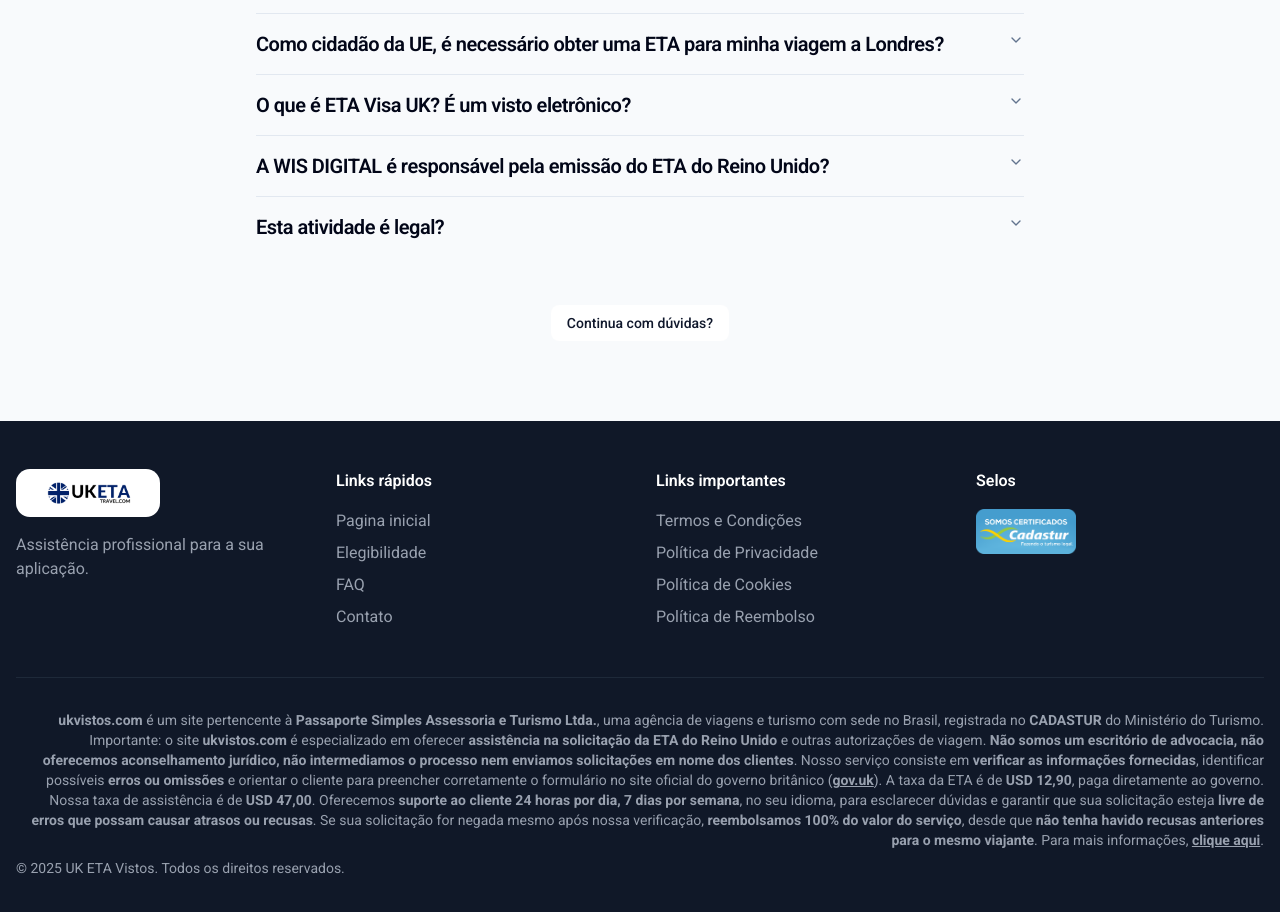
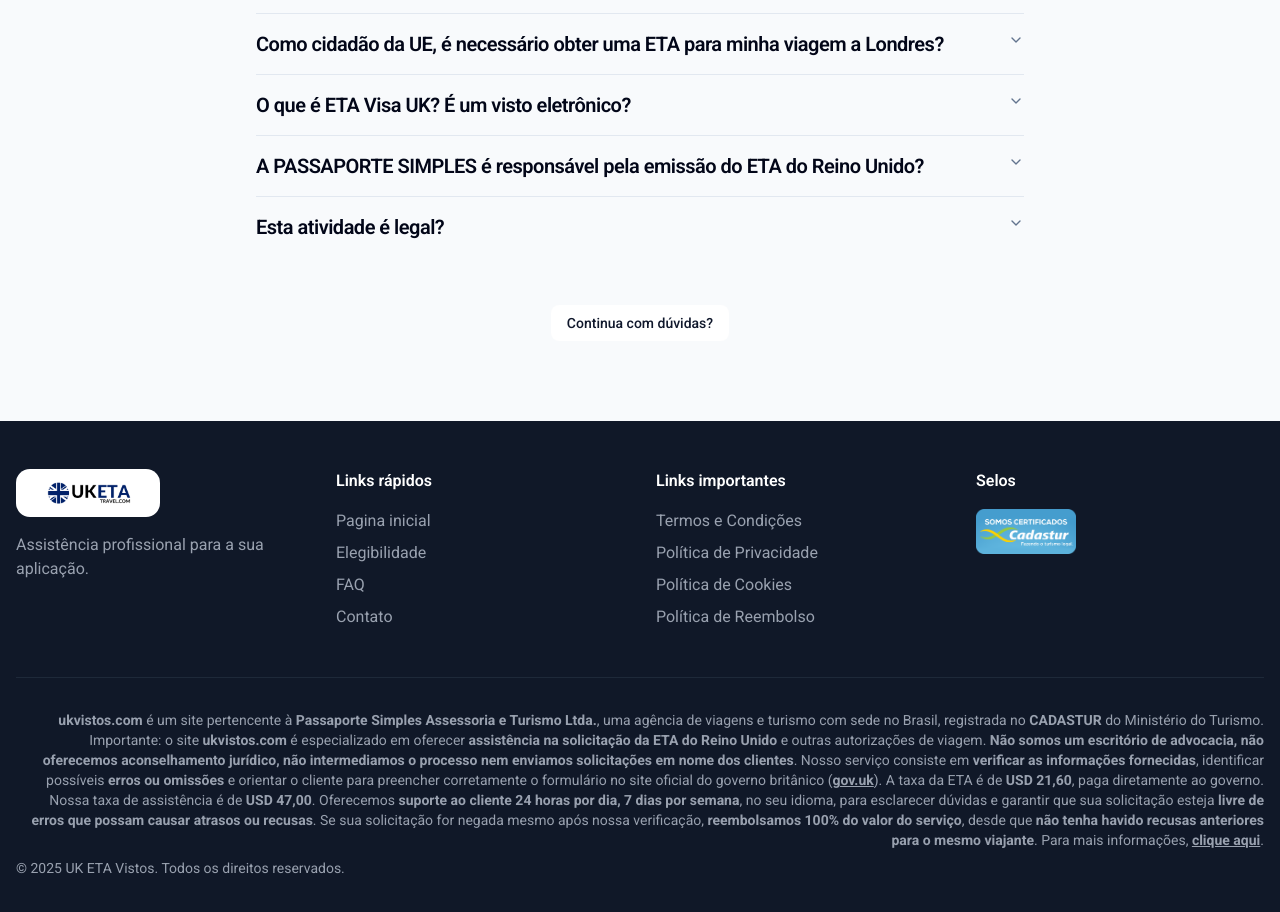
Before and after one commit to GVFerreira/client-uketatravel, a Next.js app: page / in a window 1280 px wide. Shown: the part 8140-9052 px from the top of the page. Built offline with nearby package versions, Linux system fonts and the light colour scheme.

Commit message:
alter fee from 12,90 to 21,60 | alter FAQ text

```diff
--- a/src/app/(main)/_components/faq.tsx
+++ b/src/app/(main)/_components/faq.tsx
@@ -29,8 +29,8 @@ export default function FAQuestions() {
       answer: "O ETA do Reino Unido é uma autorização eletrônica de viagem, servindo como um pré-requisito necessário para a entrada de cidadãos de países que estão isentos de obter um visto do Reino Unido, não um e-visa do Reino Unido. Isso difere do eVisa do Reino Unido, que é um registro online detalhando o status de imigração de um viajante e as condições de sua permissão para entrar ou permanecer no Reino Unido."
     },
     {
-      question: "A WIS DIGITAL é responsável pela emissão do ETA do Reino Unido?",
-      answer: "Não! A WIS DIGITAL é uma empresa privada e uma agência de viagens registrada, devidamente certificada pelo Ministério do Turismo – Cadastur, conforme evidenciado pela certificação disponível neste link. Entre outros serviços, auxiliamos nossos clientes com a emissão e renovação de ETAs para o Reino Unido. Nosso serviço consiste em organizar e revisar documentação, processar pagamentos de taxas e agendar consultas para emissão de passaporte. Supervisionamos todas as etapas necessárias para garantir um processo rápido e eficiente para nossos clientes."
+      question: "A PASSAPORTE SIMPLES é responsável pela emissão do ETA do Reino Unido?",
+      answer: "Não! A PASSAPORTE SIMPLES é uma empresa privada e uma agência de viagens registrada, devidamente certificada pelo Ministério do Turismo – Cadastur, conforme evidenciado pela certificação disponível neste link. Entre outros serviços, auxiliamos nossos clientes com a emissão e renovação de ETAs para o Reino Unido. Nosso serviço consiste em organizar e revisar documentação, processar pagamentos de taxas e agendar consultas para emissão de passaporte. Supervisionamos todas as etapas necessárias para garantir um processo rápido e eficiente para nossos clientes."
     },
     {
       question: "Esta atividade é legal?",
--- a/src/app/(main)/_components/footer.tsx
+++ b/src/app/(main)/_components/footer.tsx
@@ -81,7 +81,7 @@ export default function Footer () {
         </div>
         <div className="border-t border-gray-800 mt-12 pt-8 text-sm text-gray-400">
           <p className="mb-2 text-center md:text-right">
-            <b>ukvistos.com</b> é um site pertencente à <b>Passaporte Simples Assessoria e Turismo Ltda.</b>, uma agência de viagens e turismo com sede no Brasil, registrada no <b>CADASTUR</b> do Ministério do Turismo. Importante: o site <b>ukvistos.com</b> é especializado em oferecer <b>assistência na solicitação da ETA do Reino Unido</b> e outras autorizações de viagem. <b>Não somos um escritório de advocacia, não oferecemos aconselhamento jurídico, não intermediamos o processo nem enviamos solicitações em nome dos clientes</b>. Nosso serviço consiste em <b>verificar as informações fornecidas</b>, identificar possíveis <b>erros ou omissões</b> e orientar o cliente para preencher corretamente o formulário no site oficial do governo britânico (<a className="underline font-bold" href="https://gov.uk" target="_blank">gov.uk</a>). A taxa da ETA é de <b>USD 12,90</b>, paga diretamente ao governo. Nossa taxa de assistência é de <b>USD 47,00</b>. Oferecemos <b>suporte ao cliente 24 horas por dia, 7 dias por semana</b>, no seu idioma, para esclarecer dúvidas e garantir que sua solicitação esteja <b>livre de erros que possam causar atrasos ou recusas</b>. Se sua solicitação for negada mesmo após nossa verificação, <b>reembolsamos 100% do valor do
+            <b>ukvistos.com</b> é um site pertencente à <b>Passaporte Simples Assessoria e Turismo Ltda.</b>, uma agência de viagens e turismo com sede no Brasil, registrada no <b>CADASTUR</b> do Ministério do Turismo. Importante: o site <b>ukvistos.com</b> é especializado em oferecer <b>assistência na solicitação da ETA do Reino Unido</b> e outras autorizações de viagem. <b>Não somos um escritório de advocacia, não oferecemos aconselhamento jurídico, não intermediamos o processo nem enviamos solicitações em nome dos clientes</b>. Nosso serviço consiste em <b>verificar as informações fornecidas</b>, identificar possíveis <b>erros ou omissões</b> e orientar o cliente para preencher corretamente o formulário no site oficial do governo britânico (<a className="underline font-bold" href="https://gov.uk" target="_blank">gov.uk</a>). A taxa da ETA é de <b>USD 21,60</b>, paga diretamente ao governo. Nossa taxa de assistência é de <b>USD 47,00</b>. Oferecemos <b>suporte ao cliente 24 horas por dia, 7 dias por semana</b>, no seu idioma, para esclarecer dúvidas e garantir que sua solicitação esteja <b>livre de erros que possam causar atrasos ou recusas</b>. Se sua solicitação for negada mesmo após nossa verificação, <b>reembolsamos 100% do valor do
             serviço</b>, desde que <b>não tenha havido recusas anteriores para o mesmo viajante</b>. Para mais informações, <a className="underline font-bold" href="/contato">clique aqui</a>.
           </p>
           <p>© {new Date().getFullYear()} UK ETA Vistos. Todos os direitos reservados.</p>
--- a/src/app/(main)/checkout/components/footer.tsx
+++ b/src/app/(main)/checkout/components/footer.tsx
@@ -21,7 +21,7 @@ export default function FooterCKT () {
         </div>
         <div className="border-t border-gray-800 mt-12 pt-8 text-sm text-gray-400">
           <p className="mb-2 text-center md:text-right">
-            <b>ukvistos.com</b> é um site pertencente à <b>Passaporte Simples Assessoria e Turismo Ltda.</b>, uma agência de viagens e turismo com sede no Brasil, registrada no <b>CADASTUR</b> do Ministério do Turismo. Importante: o site <b>ukvistos.com</b> é especializado em oferecer <b>assistência na solicitação da ETA do Reino Unido</b> e outras autorizações de viagem. <b>Não somos um escritório de advocacia, não oferecemos aconselhamento jurídico, não intermediamos o processo nem enviamos solicitações em nome dos clientes</b>. Nosso serviço consiste em <b>verificar as informações fornecidas</b>, identificar possíveis <b>erros ou omissões</b> e orientar o cliente para preencher corretamente o formulário no site oficial do governo britânico (<a className="underline font-bold" href="https://gov.uk" target="_blank">gov.uk</a>). A taxa da ETA é de <b>USD 12,90</b>, paga diretamente ao governo. Nossa taxa de assistência é de <b>USD 47,00</b>. Oferecemos <b>suporte ao cliente 24 horas por dia, 7 dias por semana</b>, no seu idioma, para esclarecer dúvidas e garantir que sua solicitação esteja <b>livre de erros que possam causar atrasos ou recusas</b>. Se sua solicitação for negada mesmo após nossa verificação, <b>reembolsamos 100% do valor do
+            <b>ukvistos.com</b> é um site pertencente à <b>Passaporte Simples Assessoria e Turismo Ltda.</b>, uma agência de viagens e turismo com sede no Brasil, registrada no <b>CADASTUR</b> do Ministério do Turismo. Importante: o site <b>ukvistos.com</b> é especializado em oferecer <b>assistência na solicitação da ETA do Reino Unido</b> e outras autorizações de viagem. <b>Não somos um escritório de advocacia, não oferecemos aconselhamento jurídico, não intermediamos o processo nem enviamos solicitações em nome dos clientes</b>. Nosso serviço consiste em <b>verificar as informações fornecidas</b>, identificar possíveis <b>erros ou omissões</b> e orientar o cliente para preencher corretamente o formulário no site oficial do governo britânico (<a className="underline font-bold" href="https://gov.uk" target="_blank">gov.uk</a>). A taxa da ETA é de <b>USD 21,60</b>, paga diretamente ao governo. Nossa taxa de assistência é de <b>USD 47,00</b>. Oferecemos <b>suporte ao cliente 24 horas por dia, 7 dias por semana</b>, no seu idioma, para esclarecer dúvidas e garantir que sua solicitação esteja <b>livre de erros que possam causar atrasos ou recusas</b>. Se sua solicitação for negada mesmo após nossa verificação, <b>reembolsamos 100% do valor do
             serviço</b>, desde que <b>não tenha havido recusas anteriores para o mesmo viajante</b>. Para mais informações, <a className="underline font-bold" href="/contato">clique aqui</a>.
           </p>
           <p>© {new Date().getFullYear()} UK ETA Vistos. Todos os direitos reservados.</p>
--- a/src/app/(main)/checkout/components/order-summary.tsx
+++ b/src/app/(main)/checkout/components/order-summary.tsx
@@ -2,7 +2,7 @@ import { Card, CardContent, CardHeader, CardTitle } from "@/components/ui/card"
 
 export function OrderSummary() {
   const orderItems = [
-    { id: 1, name: "Taxa do Governo", price: 12.9 },
+    { id: 1, name: "Taxa do Governo", price: 21.6 },
     { id: 2, name: "Outras taxas", price: 47 },
   ]
 
--- a/src/app/(main)/politica-reembolso/page.tsx
+++ b/src/app/(main)/politica-reembolso/page.tsx
@@ -20,7 +20,7 @@ export default function PrivacyPolicy() {
           <p>Oferecemos <b>reembolso integral</b> da taxa de assistência <b>(USD 47,00)</b> caso a ETA seja recusada <b>mesmo após a verificação e preenchimento feitos por nossa equipe</b>.</p>
           <p><b>Importante:</b></p>
           <ul className="list-disc ml-6">
-            <li>A taxa de <b>USD 12,90</b> paga diretamente ao governo britânico não é reembolsável.</li>
+            <li>A taxa de <b>USD 21,60</b> paga diretamente ao governo britânico não é reembolsável.</li>
             <li>O reembolso <b>somente será realizado</b> se <b>não houver recusas anteriores</b> para a mesma
             pessoa (mesmo nome, passaporte e dados pessoais).</li>
           </ul>
--- a/src/app/(main)/termos-condicoes/page.tsx
+++ b/src/app/(main)/termos-condicoes/page.tsx
@@ -28,7 +28,7 @@ export default function TermsConditions() {
         <hr />
         <div>
           <h2 className="text-4xl font-bold mb-4">2. Taxas</h2>
-          <p>A taxa cobrada pelo governo britânico para emissão da ETA é de <b>USD 12,90</b>, paga diretamente ao site
+          <p>A taxa cobrada pelo governo britânico para emissão da ETA é de <b>USD 21,60</b>, paga diretamente ao site
           oficial.</p>
           <p>Nosso serviço de assistência possui uma taxa de <b>USD 47,00</b>, que <b>não</b> está incluso a taxa do Governo,
           conforme informado no rodapé do site e durante o processo de checkout.</p>
```
